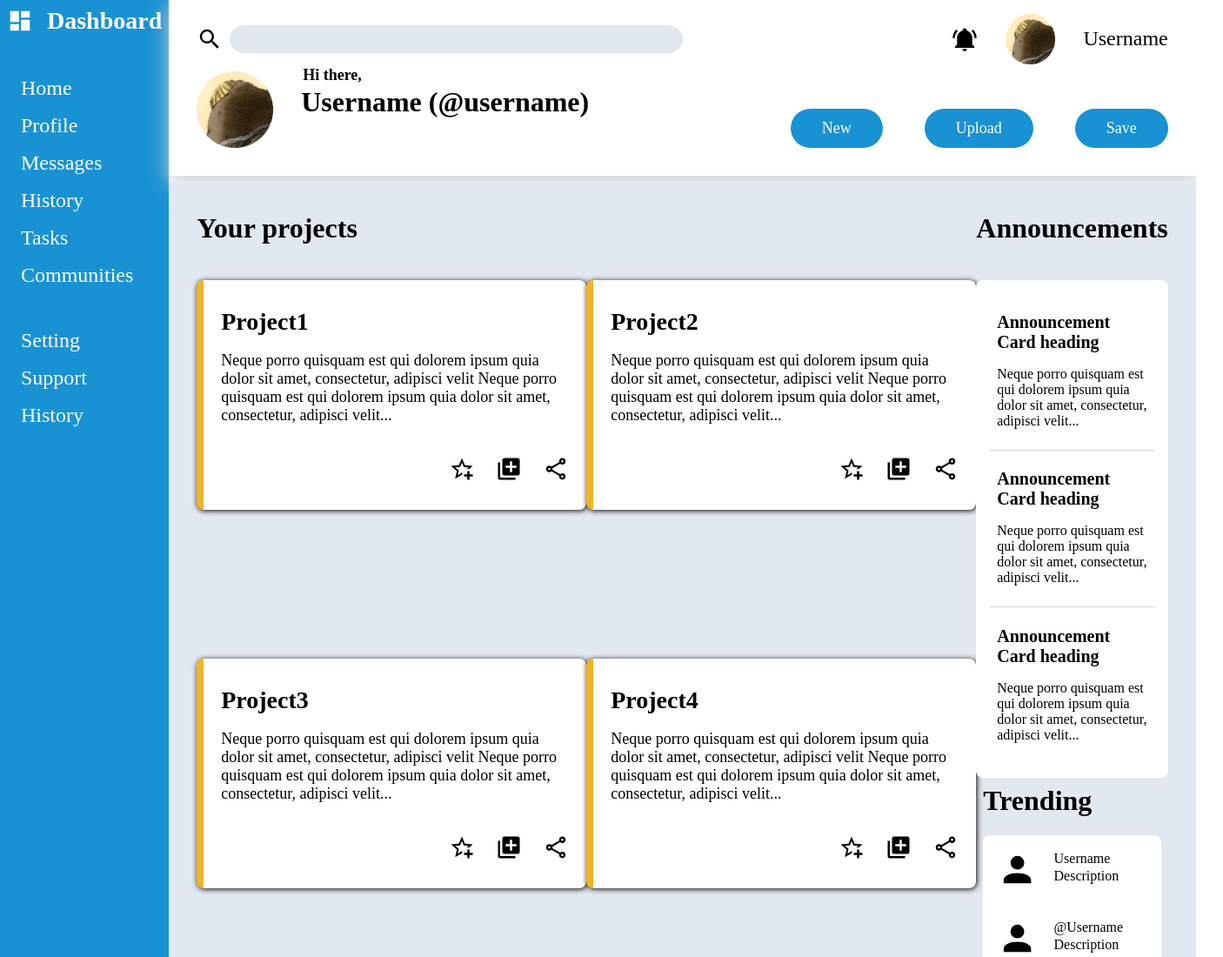
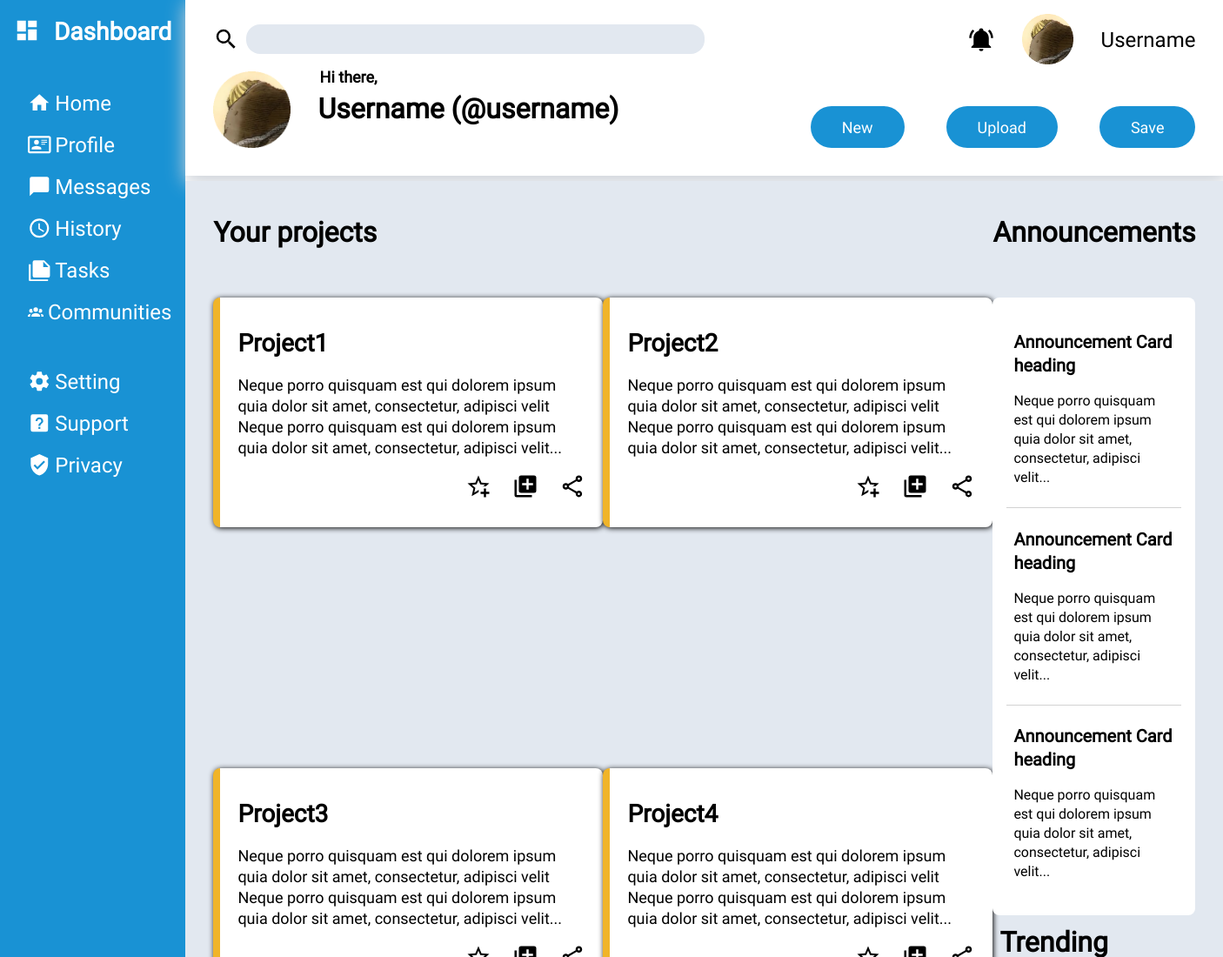
Before and after one commit to MisharyD/dashboard, a plain HTML site: page index.html in a window 1280 px wide. Shown: the top 1100 px of the page at 87% size, 1406 px wide, since content can reach past the window. Drawn offline with Linux system fonts and the light colour scheme; a web font is replaced by a local one.

Commit message:
add sidebar logos

```diff
--- a/assets/fonts/stylesheet.css
+++ b/assets/fonts/stylesheet.css
@@ -91,7 +91,6 @@
          url('roboto-medium-webfont.woff') format('woff');
     font-weight: normal;
     font-style: normal;
-
 }
 
 
--- a/containers.css
+++ b/containers.css
@@ -1,14 +1,15 @@
 @font-face {
-    font-family: 'robotoblack';
-    src: url('roboto-black-webfont.woff2') format('woff2'),
-         url('roboto-black-webfont.woff') format('woff');
+    font-family: 'robotoregular';
+    src: url('assets/fonts/roboto-regular-webfont.woff2') format('woff2'),
+         url('assets/fonts/roboto-regular-webfont.woff') format('woff');
     font-weight: normal;
     font-style: normal;
+
 }
 
 *
 {
-    font-family:"robotoblack";
+    font-family:"robotoregular";
 }
 
 html, body
@@ -21,7 +22,6 @@ html, body
 {
     display: grid;
     grid-template-columns: 1fr 5fr;
-    font-family:"robotoblack";
 }
 .sidebar
 {
@@ -33,7 +33,7 @@ html, body
     gap: 3rem;
     background-color: #1992D4;
     color: white;
-    padding:8px
+    padding:16px
 }
 
 .header
--- a/index.html
+++ b/index.html
@@ -15,17 +15,63 @@
                     <span class="subject"> Dashboard</span>
                 </div>
             <ul>
-                <li>Home</li>
-                <li>Profile</li>
-                <li>Messages</li>
-                <li>History</li>
-                <li>Tasks</li>
-                <li>Communities</li>
+                <li>
+                    <svg style = "width:calc(10% + 10px); fill:white" xmlns="http://www.w3.org/2000/svg" viewBox="0 0 24 24">
+                        <path d="M10,20V14H14V20H19V12H22L12,3L2,12H5V20H10Z" />
+                    </svg>
+                    Home
+                </li>
+                <li>
+                    <svg style = "width:calc(10% + 10px); fill:white" xmlns="http://www.w3.org/2000/svg" viewBox="0 0 24 24">
+                        <path d="M22,3H2C0.91,3.04 0.04,3.91 0,5V19C0.04,20.09 0.91,20.96 2,21H22C23.09,20.96 23.96,20.09 24,19V5C23.96,3.91 23.09,3.04 22,3M22,19H2V5H22V19M14,17V15.75C14,14.09 10.66,13.25 9,13.25C7.34,13.25 4,14.09 4,15.75V17H14M9,7A2.5,2.5 0 0,0 6.5,9.5A2.5,2.5 0 0,0 9,12A2.5,2.5 0 0,0 11.5,9.5A2.5,2.5 0 0,0 9,7M14,7V8H20V7H14M14,9V10H20V9H14M14,11V12H18V11H14" />
+                    </svg>
+                    Profile
+                </li>
+                <li>
+                    <svg style = "width:calc(10% + 10px); fill:white" xmlns="http://www.w3.org/2000/svg" viewBox="0 0 24 24">
+                        <path d="M20,2H4A2,2 0 0,0 2,4V22L6,18H20A2,2 0 0,0 22,16V4C22,2.89 21.1,2 20,2Z" />
+                    </svg>
+                    Messages
+                </li>
+                <li>
+                    <svg style = "width:calc(10% + 10px); fill:white" xmlns="http://www.w3.org/2000/svg" viewBox="0 0 24 24">
+                        <path d="M12,20A8,8 0 0,0 20,12A8,8 0 0,0 12,4A8,8 0 0,0 4,12A8,8 0 0,0 12,20M12,2A10,10 0 0,1 22,12A10,10 0 0,1 12,22C6.47,22 2,17.5 2,12A10,10 0 0,1 12,2M12.5,7V12.25L17,14.92L16.25,16.15L11,13V7H12.5Z" />
+                    </svg>
+                    History
+                </li>
+                <li>
+                    <svg style = "width:calc(10% + 10px); fill:white" xmlns="http://www.w3.org/2000/svg" viewBox="0 0 24 24">
+                        <path d="M16,9H21.5L16,3.5V9M7,2H17L23,8V18A2,2 0 0,1 21,20H7C5.89,20 5,19.1 5,18V4A2,2 0 0,1 7,2M3,6V22H21V24H3A2,2 0 0,1 1,22V6H3Z" />
+                    </svg>
+                    Tasks
+                </li>
+                <li>
+                    <svg style = "width:calc(10% + 10px); fill:white" xmlns="http://www.w3.org/2000/svg" viewBox="0 0 24 24">
+                        <path d="M12,5.5A3.5,3.5 0 0,1 15.5,9A3.5,3.5 0 0,1 12,12.5A3.5,3.5 0 0,1 8.5,9A3.5,3.5 0 0,1 12,5.5M5,8C5.56,8 6.08,8.15 6.53,8.42C6.38,9.85 6.8,11.27 7.66,12.38C7.16,13.34 6.16,14 5,14A3,3 0 0,1 2,11A3,3 0 0,1 5,8M19,8A3,3 0 0,1 22,11A3,3 0 0,1 19,14C17.84,14 16.84,13.34 16.34,12.38C17.2,11.27 17.62,9.85 17.47,8.42C17.92,8.15 18.44,8 19,8M5.5,18.25C5.5,16.18 8.41,14.5 12,14.5C15.59,14.5 18.5,16.18 18.5,18.25V20H5.5V18.25M0,20V18.5C0,17.11 1.89,15.94 4.45,15.6C3.86,16.28 3.5,17.22 3.5,18.25V20H0M24,20H20.5V18.25C20.5,17.22 20.14,16.28 19.55,15.6C22.11,15.94 24,17.11 24,18.5V20Z" />
+                    </svg>
+                    Communities
+                </li>
             </ul>
+
             <ul>
-                <li>Setting</li>
-                <li>Support</li>
-                <li>History</li>
+                <li>
+                    <svg style = "width:calc(10% + 10px); fill:white" xmlns="http://www.w3.org/2000/svg" viewBox="0 0 24 24">
+                        <path d="M12,15.5A3.5,3.5 0 0,1 8.5,12A3.5,3.5 0 0,1 12,8.5A3.5,3.5 0 0,1 15.5,12A3.5,3.5 0 0,1 12,15.5M19.43,12.97C19.47,12.65 19.5,12.33 19.5,12C19.5,11.67 19.47,11.34 19.43,11L21.54,9.37C21.73,9.22 21.78,8.95 21.66,8.73L19.66,5.27C19.54,5.05 19.27,4.96 19.05,5.05L16.56,6.05C16.04,5.66 15.5,5.32 14.87,5.07L14.5,2.42C14.46,2.18 14.25,2 14,2H10C9.75,2 9.54,2.18 9.5,2.42L9.13,5.07C8.5,5.32 7.96,5.66 7.44,6.05L4.95,5.05C4.73,4.96 4.46,5.05 4.34,5.27L2.34,8.73C2.21,8.95 2.27,9.22 2.46,9.37L4.57,11C4.53,11.34 4.5,11.67 4.5,12C4.5,12.33 4.53,12.65 4.57,12.97L2.46,14.63C2.27,14.78 2.21,15.05 2.34,15.27L4.34,18.73C4.46,18.95 4.73,19.03 4.95,18.95L7.44,17.94C7.96,18.34 8.5,18.68 9.13,18.93L9.5,21.58C9.54,21.82 9.75,22 10,22H14C14.25,22 14.46,21.82 14.5,21.58L14.87,18.93C15.5,18.67 16.04,18.34 16.56,17.94L19.05,18.95C19.27,19.03 19.54,18.95 19.66,18.73L21.66,15.27C21.78,15.05 21.73,14.78 21.54,14.63L19.43,12.97Z" />
+                    </svg>
+                    Setting
+                </li>
+                <li>
+                    <svg style = "width:calc(10% + 10px); fill:white" xmlns="http://www.w3.org/2000/svg" viewBox="0 0 24 24">
+                        <path d="M11,18H13V16H11V18M12,6A4,4 0 0,0 8,10H10A2,2 0 0,1 12,8A2,2 0 0,1 14,10C14,12 11,11.75 11,15H13C13,12.75 16,12.5 16,10A4,4 0 0,0 12,6M5,3H19A2,2 0 0,1 21,5V19A2,2 0 0,1 19,21H5A2,2 0 0,1 3,19V5A2,2 0 0,1 5,3Z" />
+                    </svg>
+                    Support
+                </li>
+                <li>
+                    <svg style = "width:calc(10% + 10px); fill:white" xmlns="http://www.w3.org/2000/svg" viewBox="0 0 24 24">
+                        <path d="M10,17L6,13L7.41,11.59L10,14.17L16.59,7.58L18,9M12,1L3,5V11C3,16.55 6.84,21.74 12,23C17.16,21.74 21,16.55 21,11V5L12,1Z" />
+                    </svg>
+                    Privacy
+                </li>
             </ul>
         </div>
 
@@ -192,7 +238,7 @@
                 </div>
             </div>
 
-            <div class="trending">
+            <div class="trending"> <!--trending title is placed inside to get inside the same row as the cards-->
                 <h1 class = "trendingTitle">Trending</h1>
                 <div class="trendingCard">
                     <svg class = "profilePic" xmlns="http://www.w3.org/2000/svg" viewBox="0 0 24 24">
--- a/items.css
+++ b/items.css
@@ -28,6 +28,13 @@
     margin: 0px;
     padding: 0px;
     padding-left: 16px;
+}
+
+.sidebar ul li
+{
+    display:flex;
+    align-items: center;
+    gap:0.3rem;
 }
 
 /*header*/
```
Also changed, not shown: assets/images/account-group.svg (added), assets/images/clock.svg (added), assets/images/help-box.svg (added), assets/images/home.svg (added), assets/images/message.svg (added), assets/images/note.svg (added), assets/images/profile.svg (added), assets/images/setting.svg (added), assets/images/shield-check.svg (added).
